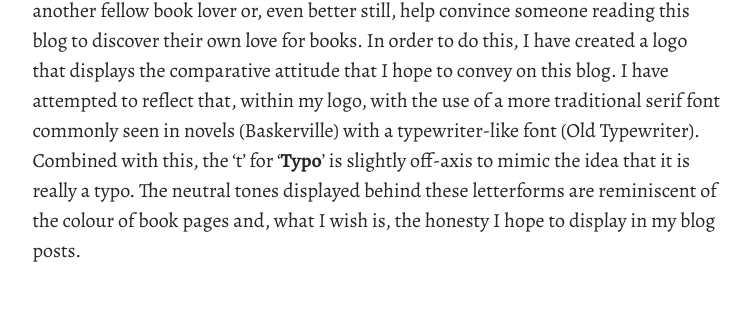
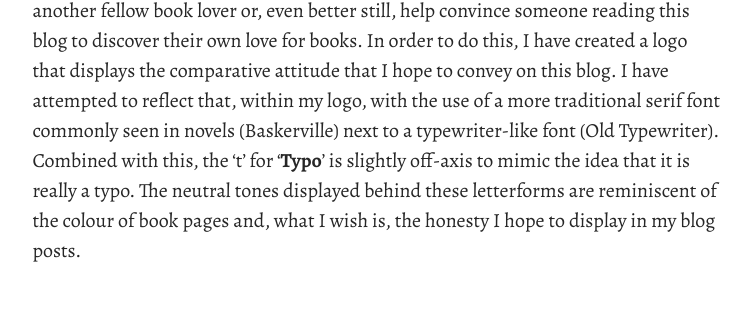
Before and after one commit to jemcox/brookesbooks, a Jekyll site: the page built from pages/about.md, in a window 1280 px wide and 900 px high, scrolled down 528 px. Shown: the part 293-605 px from the top of the window, without its empty margins (262-1013 px from the left). Built offline with Jekyll 4.4.1, drawn with Linux system fonts in a browser that asks for light colours; some web fonts are replaced; some of the changed text lies outside the part shown.

Commit message:
Update Page “about”

```diff
--- a/pages/about.md
+++ b/pages/about.md
@@ -16,7 +16,7 @@
 
 A typical blog post will see me discussing some iconic typography used on a book cover, publishing advertisement or even a bookstore font and letting you know whether it really is type or a typo!
 
-I hope to radiate my love for books across my site in order that I might attract another fellow book lover or, even better still, help convince someone reading this blog to discover their own love for books. In order to do this, I have created a logo that displays the comparative attitude that I hope to convey on this blog. I have attempted to reflect that, within my logo, with the use of a more traditional serif font commonly seen in novels (Baskerville) with a typewriter-like font (Old Typewriter). Combined with this, the 't' for '**Typo**' is slightly off-axis to mimic the idea that it is really a typo. The neutral tones displayed behind these letterforms are reminiscent of the colour of book pages and, what I wish is, the honesty I hope to display in my blog posts.
+I hope to radiate my love for books across my site in order that I might attract another fellow book lover or, even better still, help convince someone reading this blog to discover their own love for books. In order to do this, I have created a logo that displays the comparative attitude that I hope to convey on this blog. I have attempted to reflect that, within my logo, with the use of a more traditional serif font commonly seen in novels (Baskerville) next to a typewriter-like font (Old Typewriter). Combined with this, the 't' for '**Typo**' is slightly off-axis to mimic the idea that it is really a typo. The neutral tones displayed behind these letterforms are reminiscent of the colour of book pages and, what I wish is, the honesty I hope to display in my blog posts.
 
 ![](../uploads/type-or-typo-logo-2.png)
 
```
